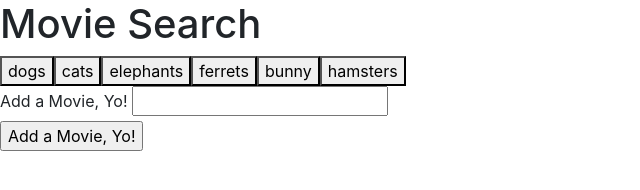
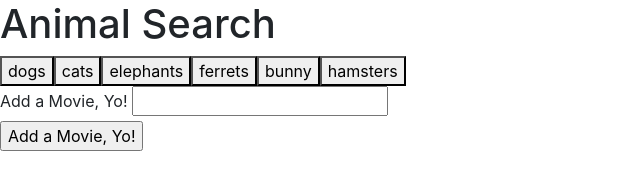
Before and after one commit to varunmaster/GifTastic, a plain HTML site: page index.html in a window 1280 px wide. Shown: the whole page, without its empty margins (0-640 px from the left). Drawn offline with nearby package versions, Linux system fonts and the light colour scheme.

Commit message:
word change to animal

```diff
--- a/index.html
+++ b/index.html
@@ -13,7 +13,7 @@
 </head>
 
 <body>
-    <h1>Movie Search</h1>
+    <h1>Animal Search</h1>
 
     <!-- Rendered Buttons will get Dumped Here  -->
     <div id="buttons-view"></div>
```
